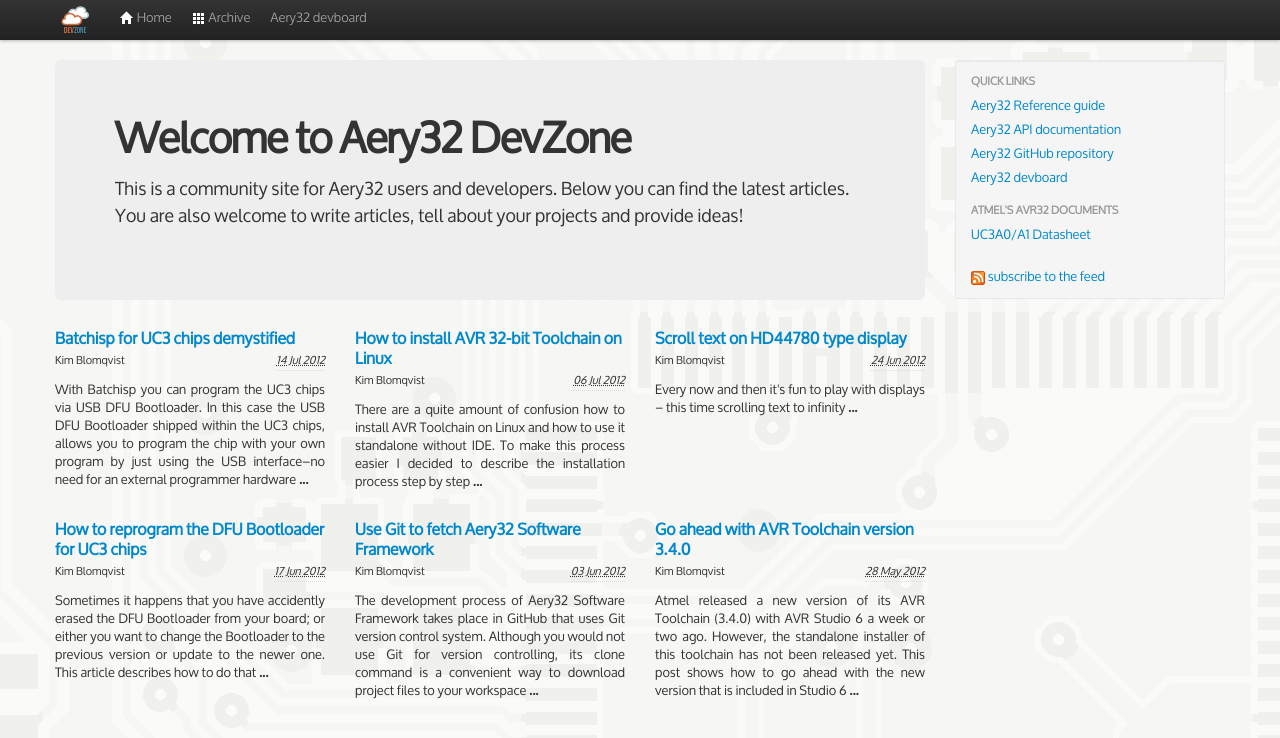
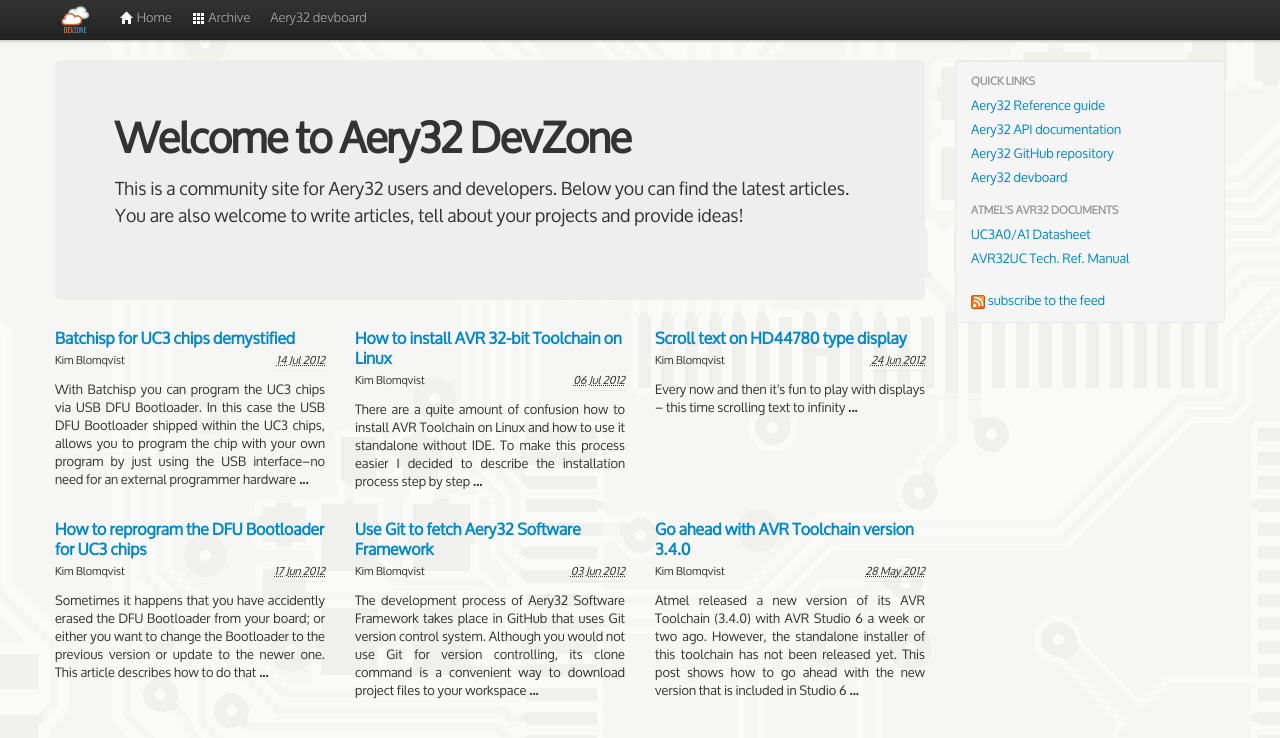
Before and after one commit to aery32/aery32.github.com, a Jekyll site: the page built from index.html, in a window 1280 px wide. Shown: the top 738 px of the page. Built offline with Jekyll 4.4.1, drawn with Linux system fonts in a browser that asks for light colours; nearby versions of some CDN libraries; Markdown is read by kramdown in place of the engine named in the settings; the list of posts is cut into pages by our own code; comment, search, counter and statistics services are not loaded.

Commit message:
Update _includes/sidebar-nav.html

```diff
--- a/_includes/sidebar-nav.html
+++ b/_includes/sidebar-nav.html
@@ -8,6 +8,7 @@
 
 		<li class="nav-header">Atmel's AVR32 Documents</li>
 		<li><a href="http://www.atmel.com/devices/AT32UC3A1128.aspx?tab=documents" target="_blank">UC3A0/A1 Datasheet</a></li>
+		<li><a href="http://www.atmel.com/Images/doc32002.pdf" target="_blank">AVR32UC Tech. Ref. Manual</a></li>
 		<li>&nbsp;</li>
 		<li><a href="/atom.xml"><img src="/assets/feed-icon-14x14.png" /> subscribe to the feed</a></li>
 	</ul>
```
